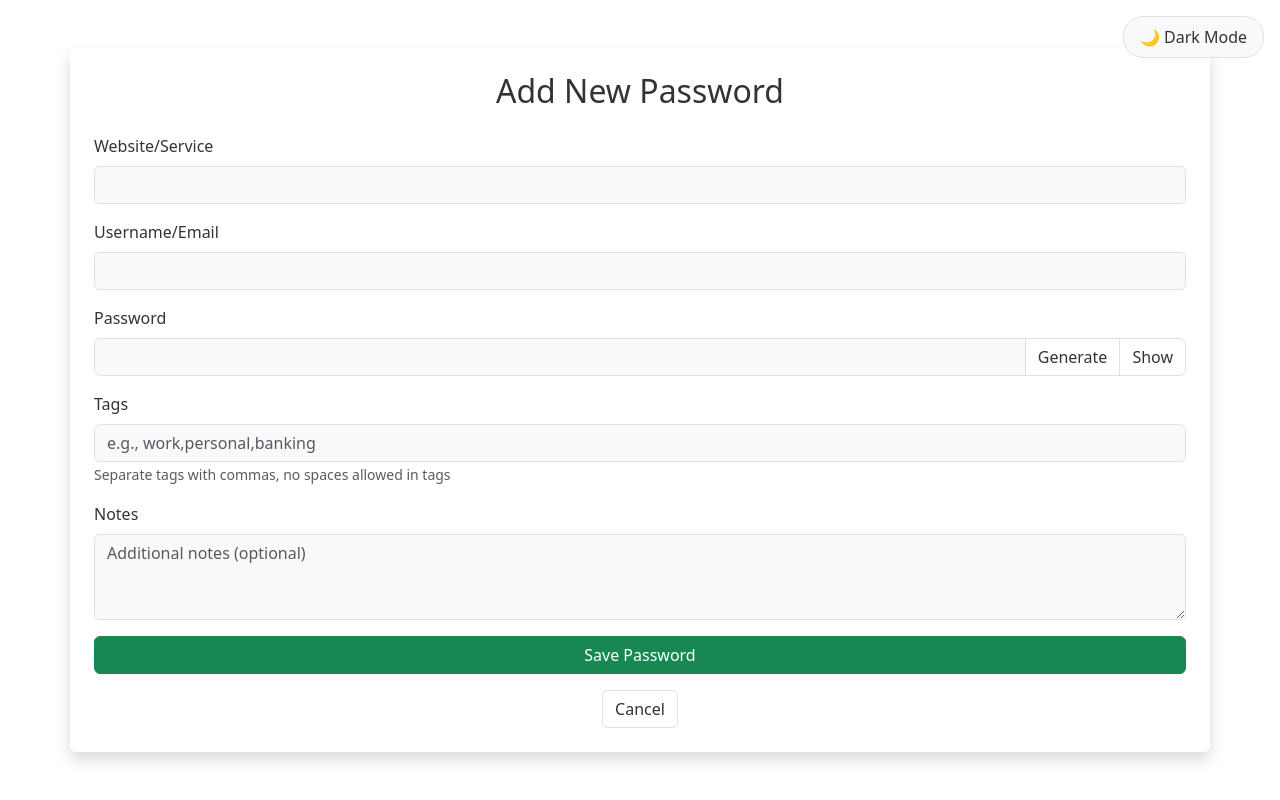
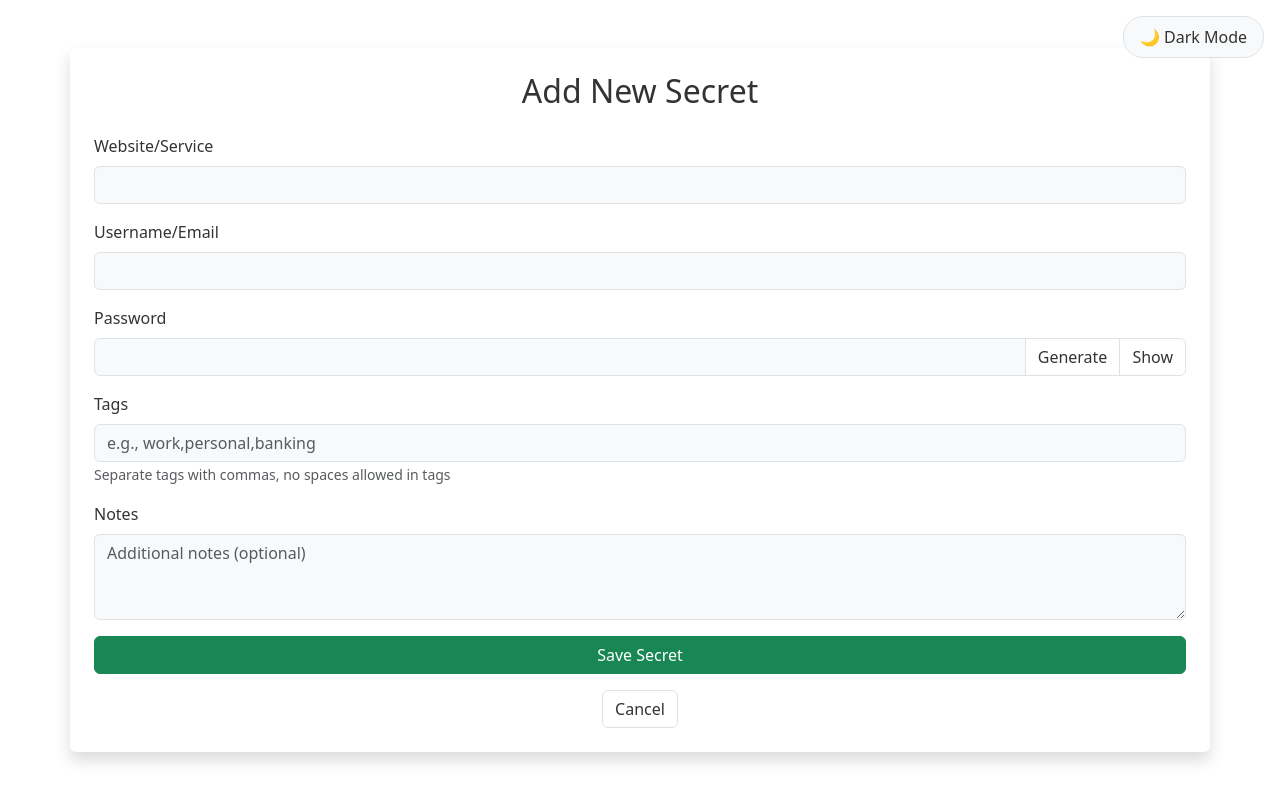
Before and after one commit to dpomian/pwd-manager, a Flask app: page /add in a window 1280 px wide. Run offline with Flask 3, Linux system fonts and the light colour scheme; the visitor is signed in with stand-in values (Sample User, id 1).

Commit message:
feat:Refactored password to secrets

```diff
--- a/pwd_manager/routes.py
+++ b/pwd_manager/routes.py
@@ -51,7 +51,7 @@ def index():
     return render_template('index.html', entries=entries, all_tags=sorted(all_tags))
 
 @main_bp.route('/add', methods=['GET', 'POST'])
-def add_password():
+def add_secret():
     if 'user_id' not in session:
         return redirect(url_for('auth.login'))
 
@@ -64,7 +64,7 @@ def add_password():
 
         if not website or not username or not password:
             flash('All fields except tags are required', 'error')
-            return redirect(url_for('main.add_password'))
+            return redirect(url_for('main.add_secret'))
 
         encryption_key = get_user_encryption_key()
         if not encryption_key:
@@ -86,13 +86,13 @@ def add_password():
         db.session.add(new_entry)
         db.session.commit()
 
-        flash('Password entry added successfully!', 'success')
+        flash('Secret entry added successfully!', 'success')
         return redirect(url_for('main.index'))
 
-    return render_template('add_password.html')
+    return render_template('add_secret.html')
 
 @main_bp.route('/view/<int:entry_id>')
-def view_password(entry_id):
+def view_secret(entry_id):
     if 'user_id' not in session:
         return redirect(url_for('auth.login'))
 
@@ -129,7 +129,7 @@ def view_password(entry_id):
 
         decrypted_notes = decrypt_data(encryption_key, entry.notes) if entry.notes else None
 
-        return render_template('view_password.html',
+        return render_template('view_secret.html',
                              entry=entry,
                              password=decrypted_password,
                              notes=decrypted_notes,
@@ -155,13 +155,13 @@ def generate_password_route():
     return jsonify({'password': password})
 
 @main_bp.route('/edit/<int:entry_id>', methods=['GET', 'POST'])
-def edit_password(entry_id):
+def edit_secret(entry_id):
     if 'user_id' not in session:
         return redirect(url_for('auth.login'))
 
     entry = SecretEntry.query.get_or_404(entry_id)
 
-    # Ensure the user owns this password entry
+    # Ensure the user owns this secret entry
     if entry.user_id != session['user_id']:
         flash('You do not have permission to edit this entry.', 'danger')
         return redirect(url_for('main.index'))
@@ -183,22 +183,22 @@ def edit_password(entry_id):
             entry.notes = encrypt_data(encryption_key, notes) if notes else None
 
             db.session.commit()
-            flash('Password entry updated successfully!', 'success')
+            flash('Secret entry updated successfully!', 'success')
             return redirect(url_for('main.index'))
         except Exception as e:
             db.session.rollback()
-            flash(f'Error updating password entry: {str(e)}', 'danger')
-            return redirect(url_for('main.edit_password', entry_id=entry_id))
+            flash(f'Error updating secret entry: {str(e)}', 'danger')
+            return redirect(url_for('main.edit_secret', entry_id=entry_id))
 
     # For GET request, decrypt the password and notes for display
     encryption_key = get_user_encryption_key()
     decrypted_password = decrypt_data(encryption_key, entry.encrypted_password) if encryption_key else ''
     decrypted_notes = decrypt_data(encryption_key, entry.notes) if encryption_key and entry.notes else ''
 
-    return render_template('edit_password.html', entry=entry, decrypted_password=decrypted_password, decrypted_notes=decrypted_notes)
+    return render_template('edit_secret.html', entry=entry, decrypted_password=decrypted_password, decrypted_notes=decrypted_notes)
 
 @main_bp.route('/delete/<int:entry_id>', methods=['POST'])
-def delete_password(entry_id):
+def delete_secret(entry_id):
     if 'user_id' not in session:
         return redirect(url_for('auth.login'))
 
@@ -211,7 +211,7 @@ def delete_password(entry_id):
     db.session.delete(entry)
     db.session.commit()
 
-    flash('Password entry deleted successfully', 'success')
+    flash('Secret entry deleted successfully', 'success')
     return redirect(url_for('main.index'))
 
 @main_bp.route('/copy_password/<int:entry_id>')
--- a/pwd_manager/templates/add_password.html
+++ b/pwd_manager/templates/add_secret.html
@@ -1,12 +1,12 @@
 {% extends "base.html" %}
 
-{% block title %}Add New Password - Password Manager{% endblock %}
+{% block title %}Add New Secret - Password Manager{% endblock %}
 
 {% block content %}
 <div class="row">
     <div class="col-md-12">
-        <h2 class="text-center mb-4">Add New Password</h2>
-        <form method="POST" action="{{ url_for('main.add_password') }}">
+        <h2 class="text-center mb-4">Add New Secret</h2>
+        <form method="POST" action="{{ url_for('main.add_secret') }}">
             <div class="mb-3">
                 <label for="website" class="form-label">Website/Service</label>
                 <input type="text" class="form-control" id="website" name="website" required>
@@ -33,7 +33,7 @@
                 <textarea class="form-control" id="notes" name="notes" rows="3" placeholder="Additional notes (optional)"></textarea>
             </div>
             <div class="d-grid">
-                <button type="submit" class="btn btn-success">Save Password</button>
+                <button type="submit" class="btn btn-success">Save Secret</button>
             </div>
         </form>
         <div class="text-center mt-3">
--- a/pwd_manager/templates/edit_password.html
+++ b/pwd_manager/templates/edit_secret.html
@@ -1,11 +1,11 @@
 {% extends "base.html" %}
 
-{% block title %}Edit Password - Password Manager{% endblock %}
+{% block title %}Edit Secret - Password Manager{% endblock %}
 
 {% block content %}
 <div class="row">
     <div class="col-md-12">
-        <h2 class="text-center mb-4">Edit Password</h2>
+        <h2 class="text-center mb-4">Edit Secret</h2>
         <div class="card">
             <div class="card-body">
                 <form method="POST">
```
Also changed, not shown: pwd_manager/templates/index.html (+10 -10 lines), pwd_manager/templates/view_secret.html (renamed from pwd_manager/templates/view_password.html, +4 -4 lines).
